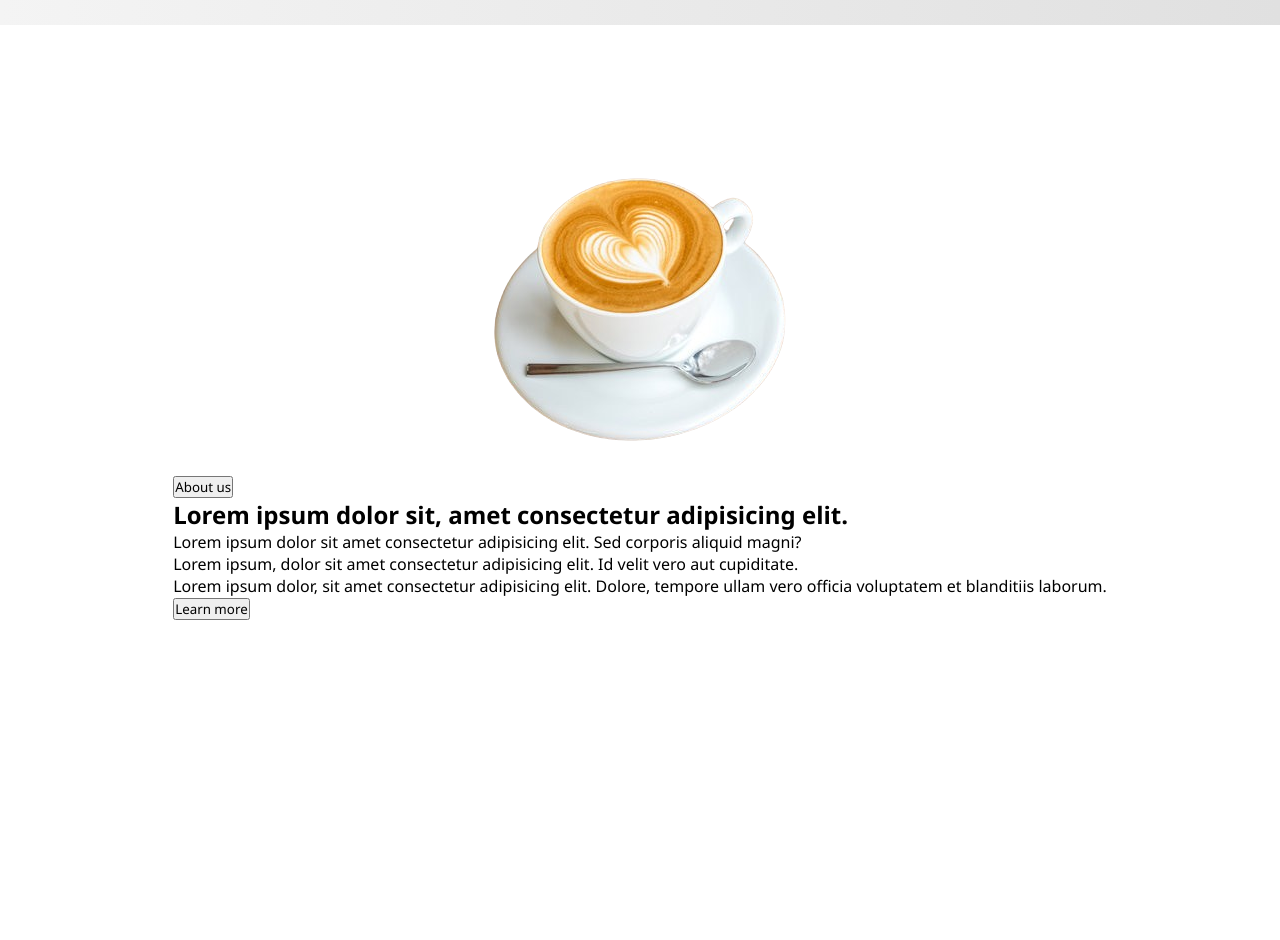
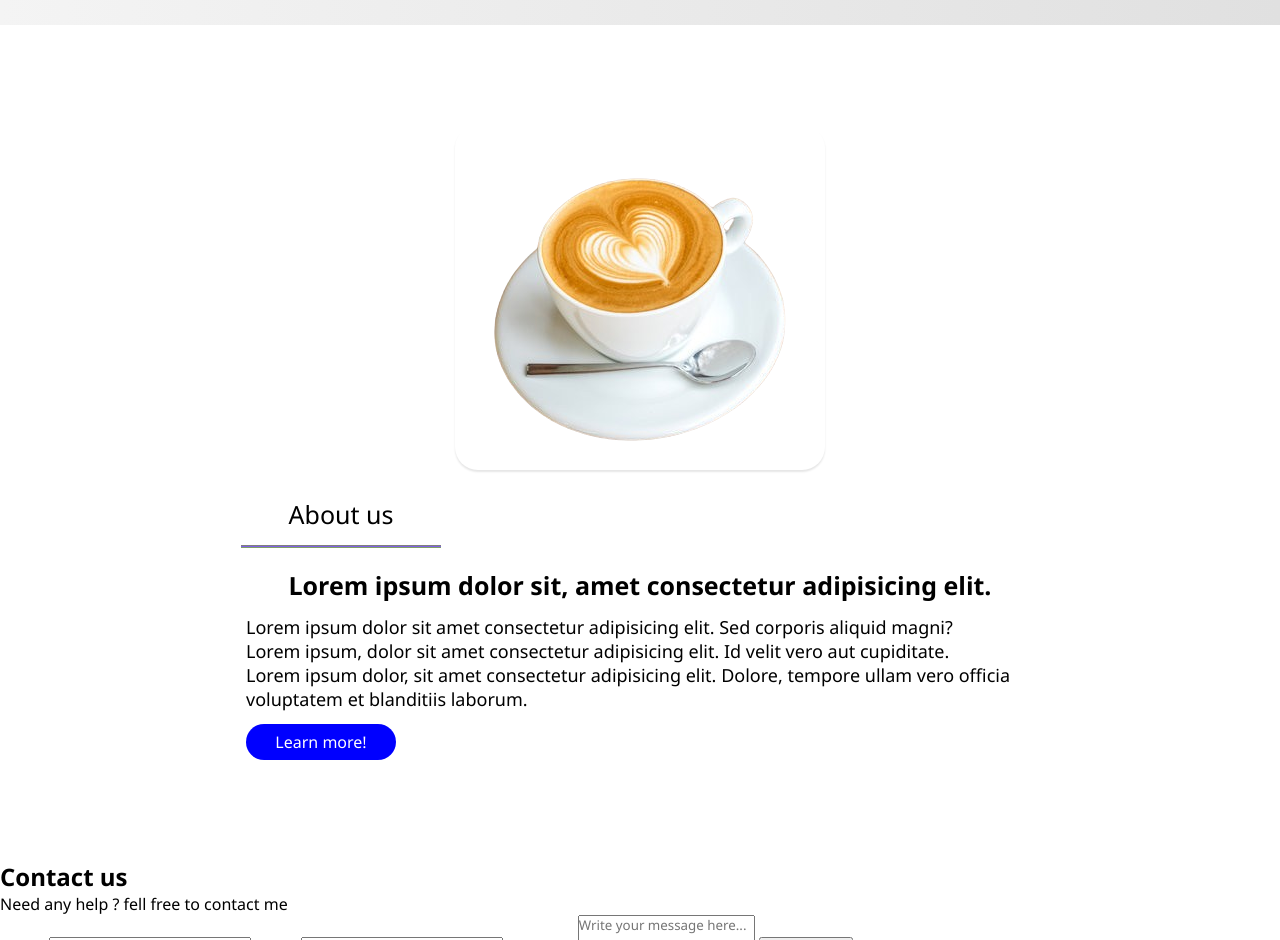
Before and after one commit to marstrx/Caffina, a plain HTML site: page Components/index.html in a window 1280 px wide. Shown: the part 1860-2800 px from the top of the page. Before the commit the page ends 2580 px from the top, so only its background shows below. Drawn offline with Linux system fonts and the light colour scheme.

Commit message:
about and contact section added

```diff
--- a/Components/index.html
+++ b/Components/index.html
@@ -80,6 +80,9 @@
             </div>
         </div>
     </section>
+
+<!-- About section -->
+
     <section id="about-section">
         <div class="about-left-section">
             <img src="/Assets/images/about-us.png" alt="">
@@ -90,11 +93,25 @@
             <p>Lorem ipsum dolor sit amet consectetur adipisicing elit. Sed corporis aliquid magni?</p>
             <p>Lorem ipsum, dolor sit amet consectetur adipisicing elit. Id velit vero aut cupiditate.</p>
             <p>Lorem ipsum dolor, sit amet consectetur adipisicing elit. Dolore, tempore ullam vero officia voluptatem et blanditiis laborum.</p>
-            <button>Learn more</button>
+            <button>Learn more!</button>
         </div>
 
     </section>
-    <section id="contact-section"></section>
+    <!-- contact section -->
+    <section id="contact-section">
+      <h1>Contact us</h1>
+      <p>Need any help ? fell free to contact me</p>
+
+      <form>
+        <label for="name">Name</label>
+        <input type="text" id="name" name="name" placeholder="Enter your name" required />
+        <label for="email">Email</label>
+        <input type="email" id="email" name="email" placeholder="Enter your email" required />
+        <label for="message">Message</label>
+        <textarea id="message" name="message" placeholder="Write your message here..." required></textarea>
+        <button type="submit">Send Message</button>
+      </form>
+    </section>
     <section class="reviews-section"></section>
 
 
--- a/Components/style.css
+++ b/Components/style.css
@@ -112,6 +112,7 @@ header nav button {
     height: 18px;
     display: inline-block;
     object-fit: contain;
+    margin-top: 4.8px;
 }
 
 
@@ -196,5 +197,59 @@ header nav button {
     align-items: center;
     flex-wrap: wrap;
     padding: 100px 40px;
+    gap: 20px;
 
 }
+
+.about-left-section img{
+  max-width: 100%;
+  height: auto;
+  display: block;
+  box-shadow: 0 2px 2px rgba(0, 0, 0, 0.1);
+  border-radius: 23px;
+}
+
+.about-right-section button:nth-child(1){
+  border: none;
+  padding: 7px;
+  background-color:#fff;
+  font-size: 25px;
+}
+.about-right-section button:nth-child(1)::after{
+  content: "";
+  max-width: 200px;
+  width: 200px;
+  margin-top: 14px;
+  background:linear-gradient(yellow ,blue,pink ,green);
+  display: block;
+  height: 3px;
+}
+
+.about-right-section h1{
+  font-size: 25px;
+  margin-top: 13px;
+  margin-bottom: 13px;
+  text-align: center;
+}
+
+.about-right-section p{
+  font-size: 18px;
+  max-width: 100%;
+  width: 800px;
+  margin-left: 12px;
+
+}
+
+.about-right-section button:nth-of-type(2){
+  background-color: blue;
+  margin-top: 13px;
+  margin-left: 12px;
+  max-width: 150px;
+  width: 150px;
+  padding: 7px;
+  border: none;
+  outline: none;
+  border-radius: 50px;
+  font-size: 16px;
+  color: white;
+}
```
